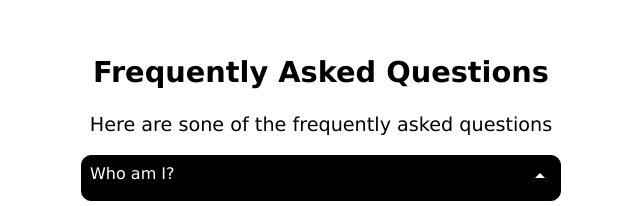
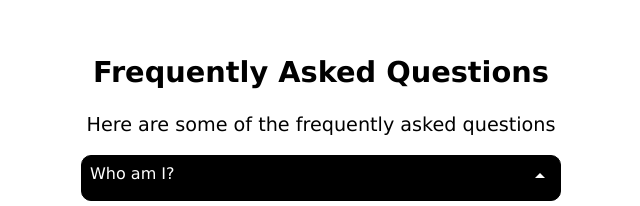
Before and after one commit to Honey001/Accordion, a plain HTML site: page index.htm in a window 1280 px wide. Shown: the part 103-309 px from the top of the page, 319-959 px from the left. Drawn offline with Linux system fonts and the light colour scheme.

Commit message:
final commit

```diff
--- a/index.htm
+++ b/index.htm
@@ -15,7 +15,7 @@
 		<main class="container">
 			<section class="text">
 				<h2>Frequently Asked Questions</h2>
-				<p>Here are sone of the frequently asked questions</p>
+				<p>Here are some of the frequently asked questions</p>
 			</section>
             <div id="FAQ"></div>
 		</main>
```
